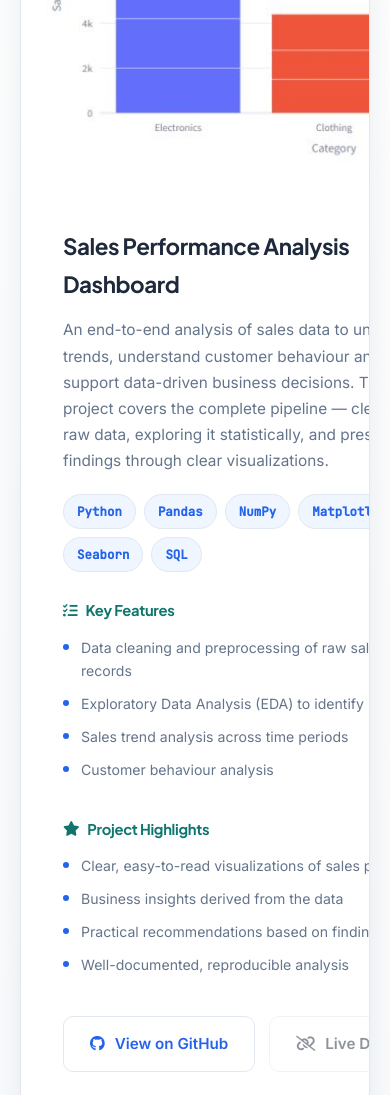
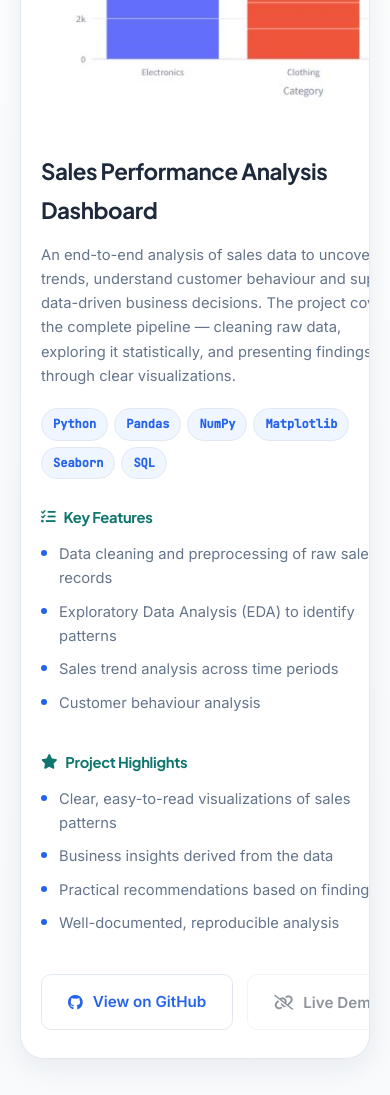
Before and after one commit to riyainsights/riya-portfolio, a plain HTML site: page index.html in a window 390 px wide. Shown: the part 4440-5535 px from the top of the page. Drawn offline with nearby package versions, Linux system fonts and the light colour scheme.

Commit message:
Update style.css
UI updated

```diff
--- a/style.css
+++ b/style.css
@@ -1251,3 +1251,53 @@ h1, h2, h3, h4 {
     grid-template-columns: 1fr;
   }
 }
+
+
+/* Project Card - Mobile Fix */
+@media (max-width: 860px) {
+  .project-card {
+    grid-template-columns: 1fr !important;
+    margin: 0 auto;
+    max-width: 100%;
+  }
+
+  .project-body {
+    padding: 32px 24px !important;   /* Reduced padding on mobile */
+  }
+
+  .project-overview,
+  .project-columns ul li {
+    font-size: 0.92rem;
+    line-height: 1.65;
+  }
+
+  .project-tech {
+    gap: 6px;
+  }
+
+  .project-tech span {
+    font-size: 0.75rem;
+    padding: 5px 11px;
+  }
+}
+
+/* Extra safety for very small screens */
+@media (max-width: 560px) {
+  .project-body {
+    padding: 28px 20px !important;
+  }
+}
+
+
+/* Mobile Menu Active State */
+.nav-toggle.active span:nth-child(1) {
+  transform: rotate(45deg) translate(5px, 5px);
+}
+
+.nav-toggle.active span:nth-child(2) {
+  opacity: 0;
+}
+
+.nav-toggle.active span:nth-child(3) {
+  transform: rotate(-45deg) translate(7px, -6px);
+}
```
